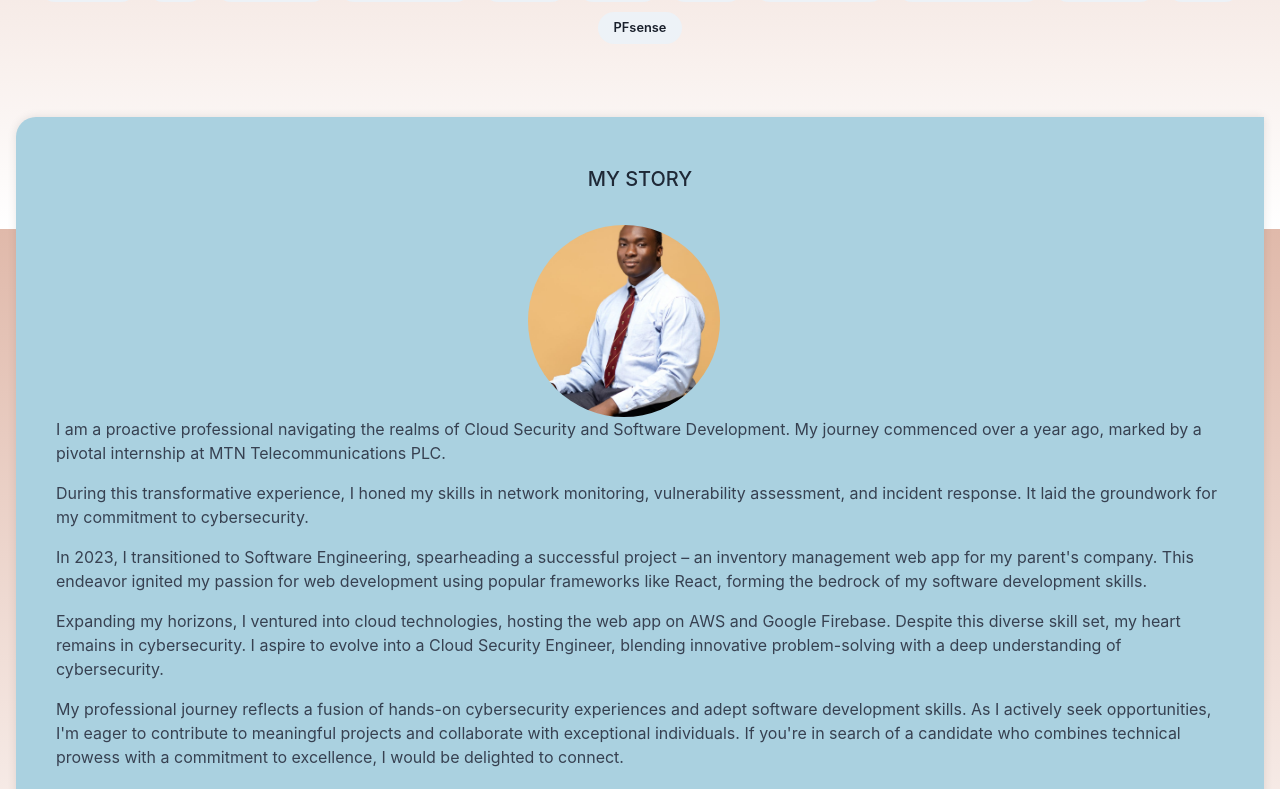
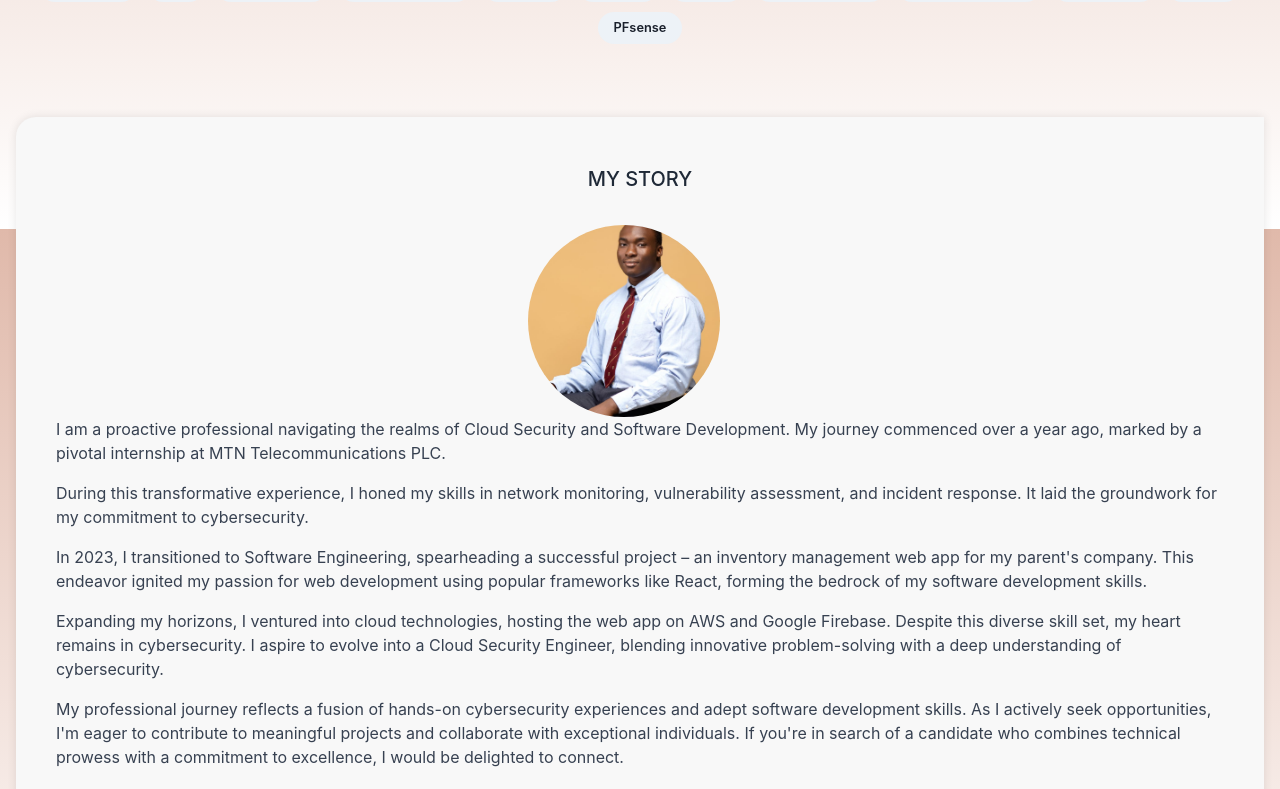
Before and after one commit to BFayjob/boluwatifewebsite, a React (Create React App) app: page / in a window 1280 px wide. Shown: the part 571-1360 px from the top of the page. Built offline with nearby package versions, Linux system fonts and the light colour scheme.

Commit message:
06-02-24 midnight 1am

```diff
--- a/src/Components/About.css
+++ b/src/Components/About.css
@@ -45,7 +45,7 @@
     line-height: 1.6;
   }
   .about-section {
-    background-color: #AAD1E0; /* Light cream color */
+    background-color: #f8f8f8; /* Light cream color */
     padding: 40px;
     border-top-left-radius: 20px;
     border-bottom-left-radius: 20px;
```
